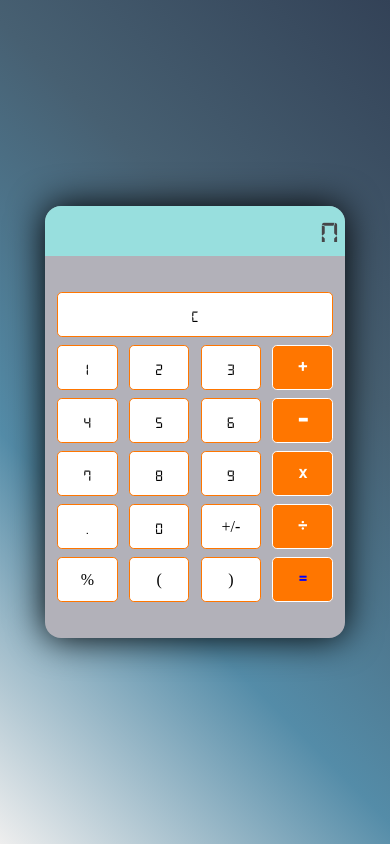
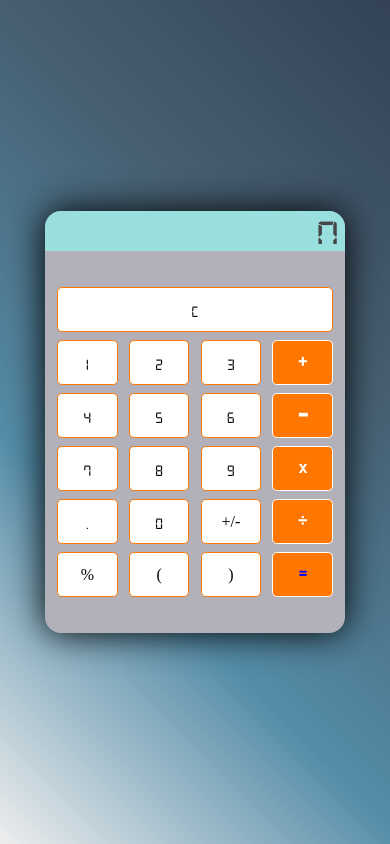
Before and after one commit to JoeMcDonough15/simple-calculator, a website: page myindex.html in a window 390 px wide. Drawn offline with nearby package versions, Linux system fonts and the light colour scheme; files whose address does not match are found by name; a web font is replaced by a local one.

Commit message:
bump up font size for display-text on mobile at portrait and landscape settings, and tablets.  Decrease padding on display-window

```diff
--- a/src/css/styles.css
+++ b/src/css/styles.css
@@ -286,7 +286,7 @@ body {
   }
 
   .display-text {
-    font-size: 2.5rem;
+    font-size: 3rem;
   }
 }
 
@@ -302,7 +302,7 @@ body {
   }
 
   .display-window {
-    padding: 0.6em 0.25em;
+    padding: 0.3em 0.25em;
   }
 
   .keypad {
```
